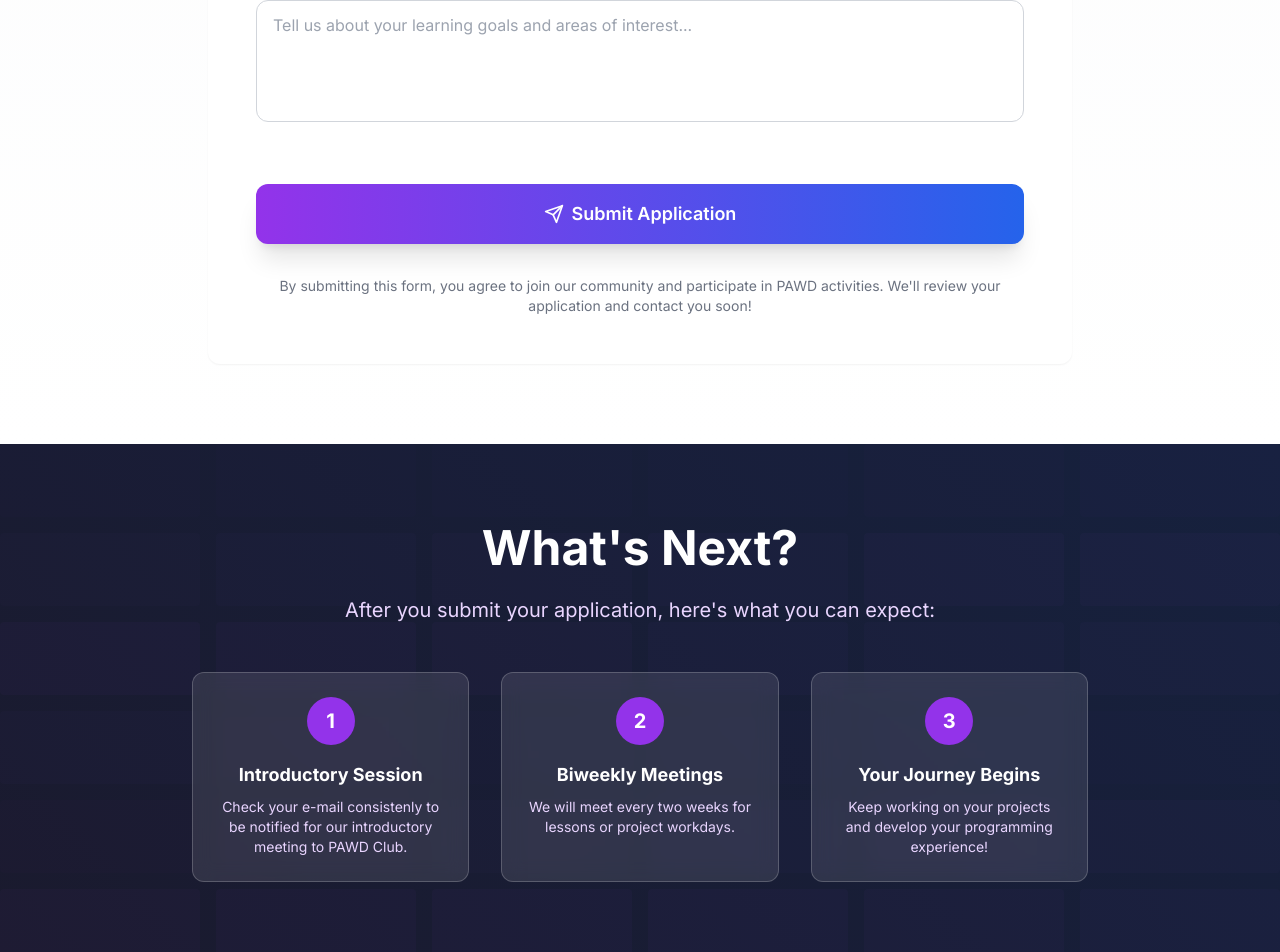
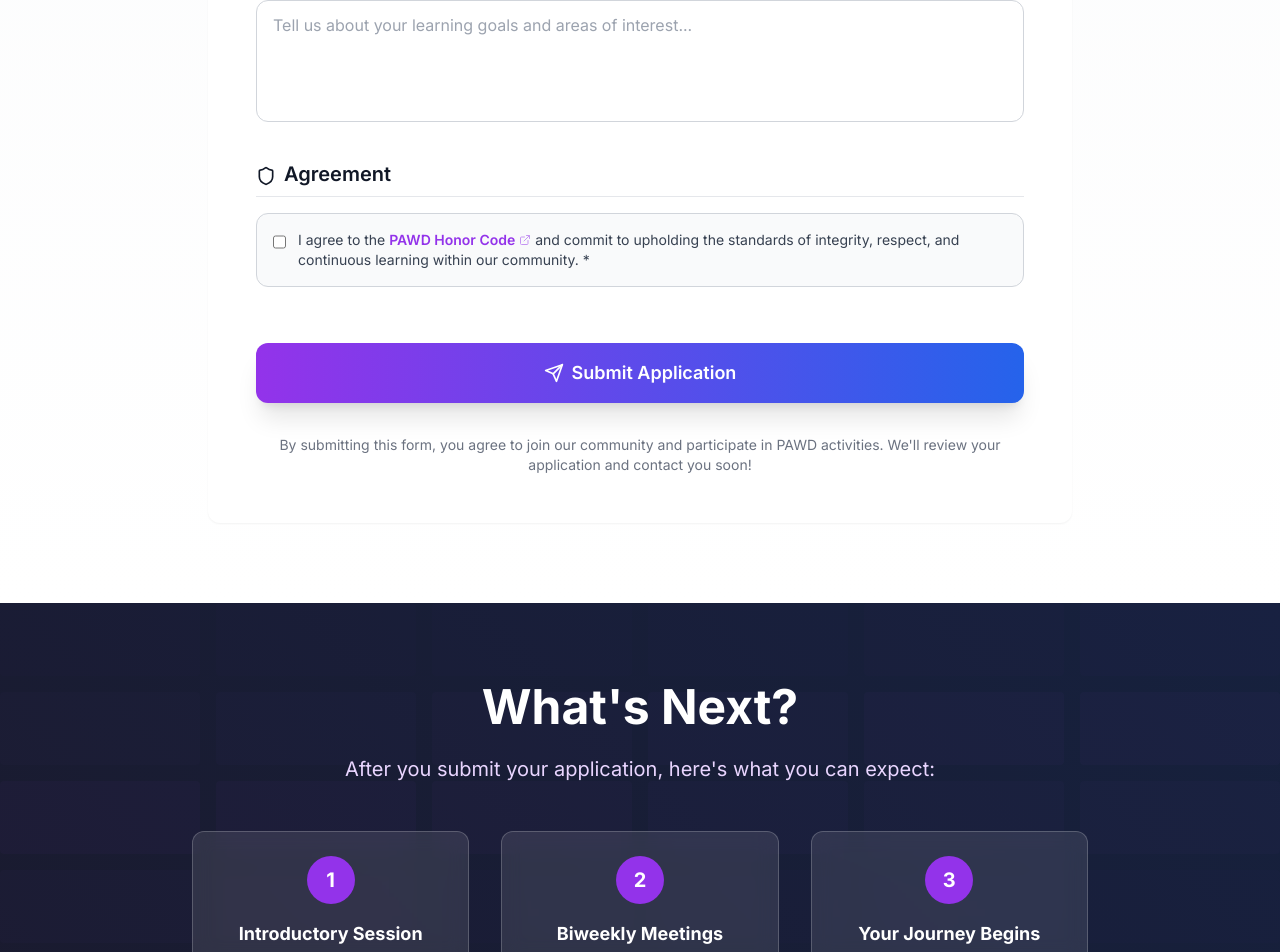
Before and after one commit to programmingcvhs/programmingcvhs.github.io, a Next.js app: page /signup in a window 1280 px wide. Shown: the part 1484-2436 px from the top of the page. Built offline with nearby package versions, Linux system fonts and the light colour scheme.

Commit message:
Update page.tsx

```diff
--- a/app/signup/page.tsx
+++ b/app/signup/page.tsx
@@ -2,9 +2,10 @@
 
 import { useState } from 'react'
 import { motion } from 'framer-motion'
-import { Send, CheckCircle, AlertCircle, User, GraduationCap, Mail, BookUser, MessageSquare } from 'lucide-react'
+import { Send, CheckCircle, AlertCircle, User, GraduationCap, Mail, BookUser, MessageSquare, ExternalLink, Shield } from 'lucide-react'
 import { Card } from '@/components/ui/Card'
 import { Button } from '@/components/ui/Button'
+import Link from 'next/link'
 
 interface FormData {
   name: string
@@ -12,6 +13,7 @@ interface FormData {
   email: string
   q1: string
   q2: string
+  honorCode: boolean
 }
 
 const gradeOptions = [
@@ -27,7 +29,8 @@ export default function SignupPage() {
     grade: '',
     email: '',
     q1: '',
-    q2: ''
+    q2: '',
+    honorCode: false
   })
 
   const [isSubmitting, setIsSubmitting] = useState(false)
@@ -64,6 +67,10 @@ export default function SignupPage() {
       newErrors.q2 = 'Please answer this question'
     }
 
+    if (!formData.honorCode) {
+      newErrors.honorCode = 'You must agree to the Honor Code to join PAWD'
+    }
+
     setErrors(newErrors)
     return Object.keys(newErrors).length === 0
   }
@@ -94,7 +101,8 @@ export default function SignupPage() {
           grade: '',
           email: '',
           q1: '',
-          q2: ''
+          q2: '',
+          honorCode: false
         })
       } else {
         setSubmitStatus('error')
@@ -107,7 +115,7 @@ export default function SignupPage() {
     }
   }
 
-  const handleInputChange = (field: keyof FormData, value: string) => {
+  const handleInputChange = (field: keyof FormData, value: string | boolean) => {
     setFormData(prev => ({ ...prev, [field]: value }))
     if (errors[field]) {
       setErrors(prev => ({ ...prev, [field]: undefined }))
@@ -353,12 +361,57 @@ export default function SignupPage() {
                   </motion.div>
                 </div>
 
+                {/* Honor Code Agreement */}
+                <motion.div
+                  className="space-y-4"
+                  initial={{ opacity: 0, x: -20 }}
+                  animate={{ opacity: 1, x: 0 }}
+                  transition={{ delay: 0.6 }}
+                >
+                  <h3 className="text-xl font-semibold text-gray-900 border-b border-gray-200 pb-2">
+                    <Shield className="w-5 h-5 inline mr-2" />
+                    Agreement
+                  </h3>
+
+                  <div className={`p-4 border rounded-xl ${
+                    errors.honorCode ? 'border-red-500 bg-red-50' : 'border-gray-300 bg-gray-50'
+                  }`}>
+                    <label className="flex items-start cursor-pointer">
+                      <input
+                        type="checkbox"
+                        checked={formData.honorCode}
+                        onChange={(e) => handleInputChange('honorCode', e.target.checked)}
+                        className="mt-1 mr-3 w-4 h-4 text-purple-600 border-gray-300 rounded focus:ring-purple-500 focus:ring-2"
+                      />
+                      <span className="text-sm text-gray-700">
+                        I agree to the{' '}
+                        <Link
+                          href="/honor-code"
+                          target="_blank"
+                          className="text-purple-600 hover:text-purple-800 font-semibold inline-flex items-center transition-colors duration-300 group"
+                        >
+                          PAWD Honor Code
+                          <ExternalLink className="w-3 h-3 ml-1 opacity-50 group-hover:opacity-100 transition-opacity" />
+                        </Link>
+                        {' '}and commit to upholding the standards of integrity, respect, and continuous learning within our community. *
+                      </span>
+                    </label>
+
+                    {errors.honorCode && (
+                      <p className="text-red-600 text-sm mt-2 flex items-center">
+                        <AlertCircle className="w-4 h-4 mr-1" />
+                        {errors.honorCode}
+                      </p>
+                    )}
+                  </div>
+                </motion.div>
+
                 {/* Submit Button */}
                 <motion.div
                   className="pt-6"
                   initial={{ opacity: 0, y: 20 }}
                   animate={{ opacity: 1, y: 0 }}
-                  transition={{ delay: 0.6 }}
+                  transition={{ delay: 0.7 }}
                 >
                   <Button
                     type="submit"
@@ -387,7 +440,7 @@ export default function SignupPage() {
                   className="text-center text-gray-500 text-sm"
                   initial={{ opacity: 0 }}
                   animate={{ opacity: 1 }}
-                  transition={{ delay: 0.7 }}
+                  transition={{ delay: 0.8 }}
                 >
                   <p>
                     By submitting this form, you agree to join our community and participate
```
